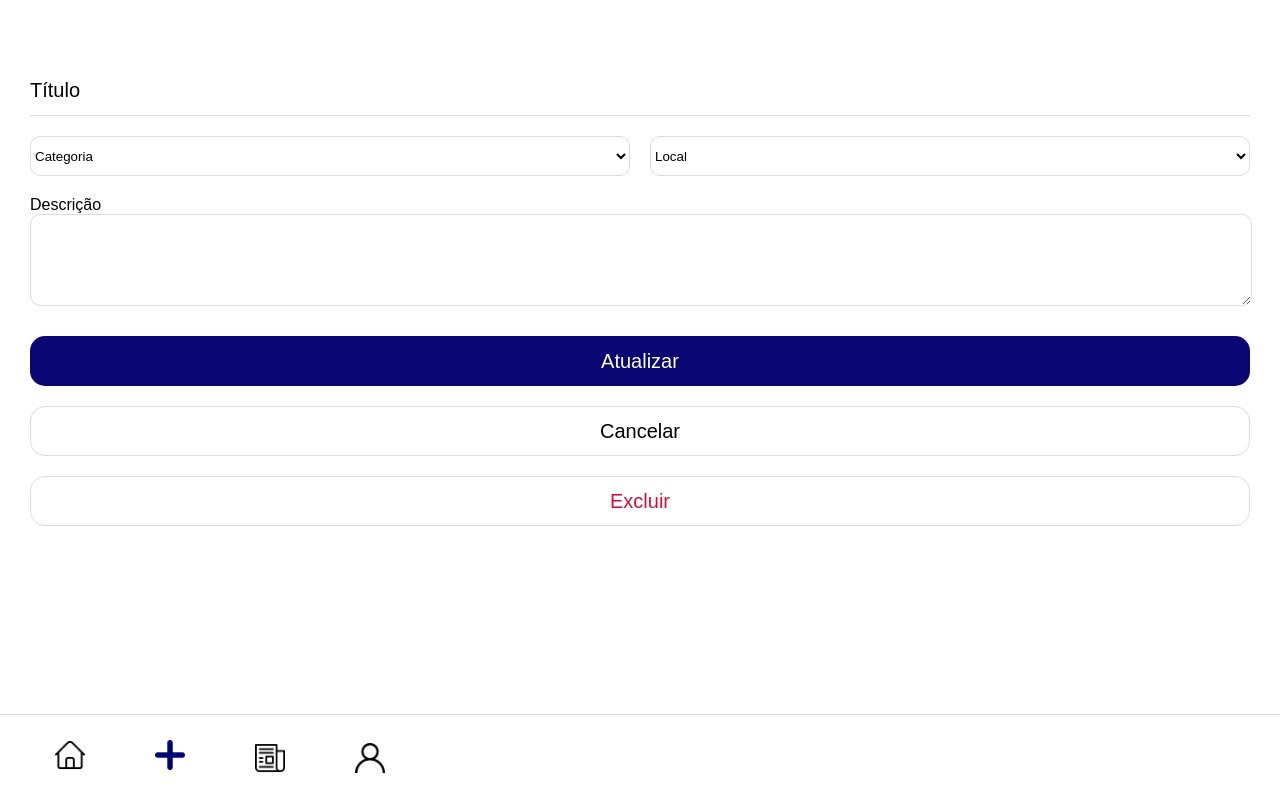
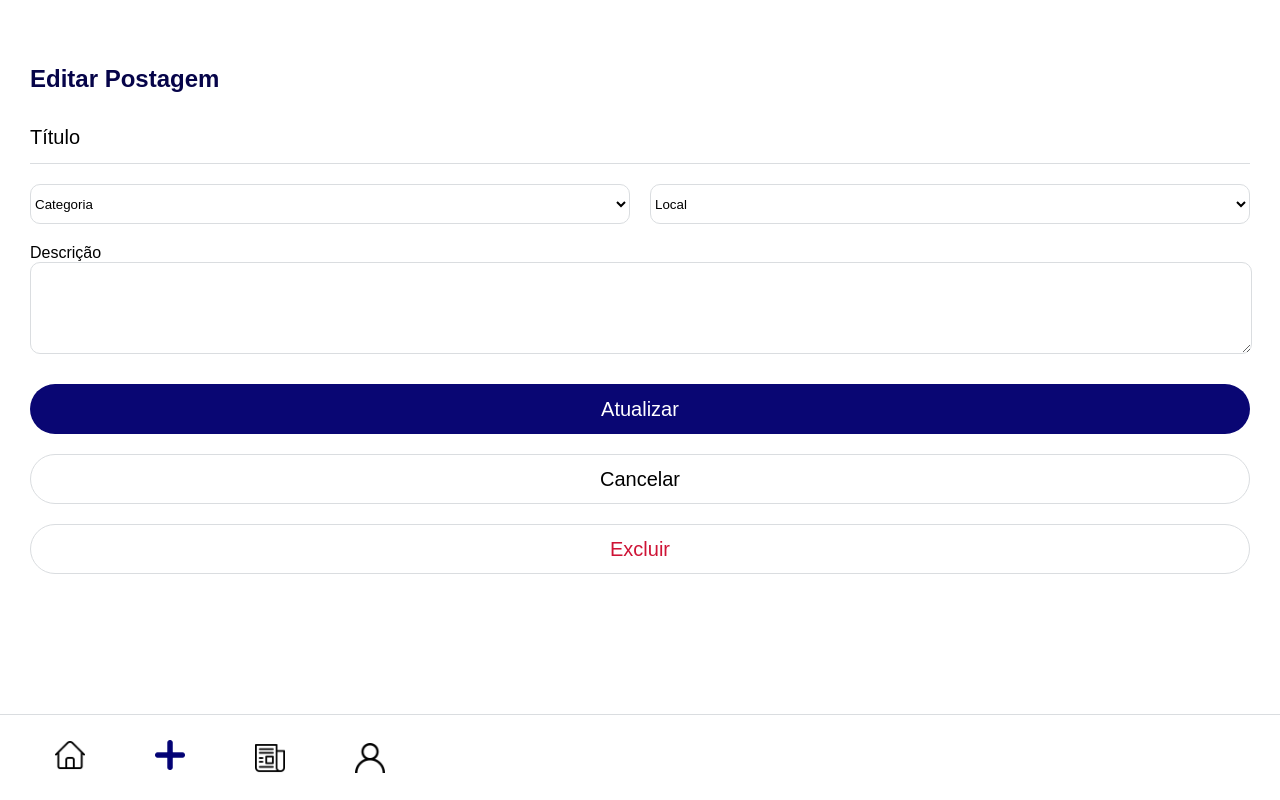
Before and after one commit to fga-eps-mds/2020.1-VC_Usuario-FrontEnd, a Vue app: page /editarPostagem in a window 1280 px wide. Built offline with nearby package versions, Linux system fonts and the light colour scheme; no server answers.

Commit message:
Modificando estilo da div divBotoes e inserindo h1 Editar Postagem - EditarPostagem
Co-authored-by: Enzo Gabriel <eggqsaraiva@gmail.com>

```diff
--- a/src/views/EditarPostagem.vue
+++ b/src/views/EditarPostagem.vue
@@ -4,6 +4,9 @@
 
     <section>
         <form @submit.prevent="" enctype="multipart/form-data">
+
+            <h1>Editar Postagem</h1>
+
             <input class= "inputTitulo" type="text" placeholder="Título" v-model="editarPostagemObjeto.post_title">
 
             <div class="divCategoriaLocal">
@@ -126,10 +129,6 @@ export default {
         display: flex;
     }
 
-    header{
-        margin-bottom: 20px;
-    }
-
     form{
         height: auto;
         margin: 0 30px;
@@ -137,6 +136,10 @@ export default {
         width: 100%;
         margin-top: 65px;
         min-height: 620px;
+
+        & h1{
+            color: $colorAzulEscuro;
+        }
     }
 
     .inputTitulo{
@@ -148,10 +151,10 @@ export default {
         padding: 0;
 
         height: 50px;
-        margin-bottom: 20px;
+        margin: 20px 0 20px;
         width: 100%;
 
-        font-size: 20px;
+        font-size: 18px;
         border-bottom: 1px solid $colorCinza;
     }
 
@@ -209,7 +212,7 @@ export default {
 
             cursor: pointer;
             font-size: 20px;
-            border-radius: 15px;
+            border-radius: 25px;
         }
 
         & button:first-child{
@@ -238,6 +241,7 @@ export default {
         }
 
         & button:last-child:hover{
+            border: none;
             color: #ffffff;
             background-color: $colorVermelho;
         }
```
